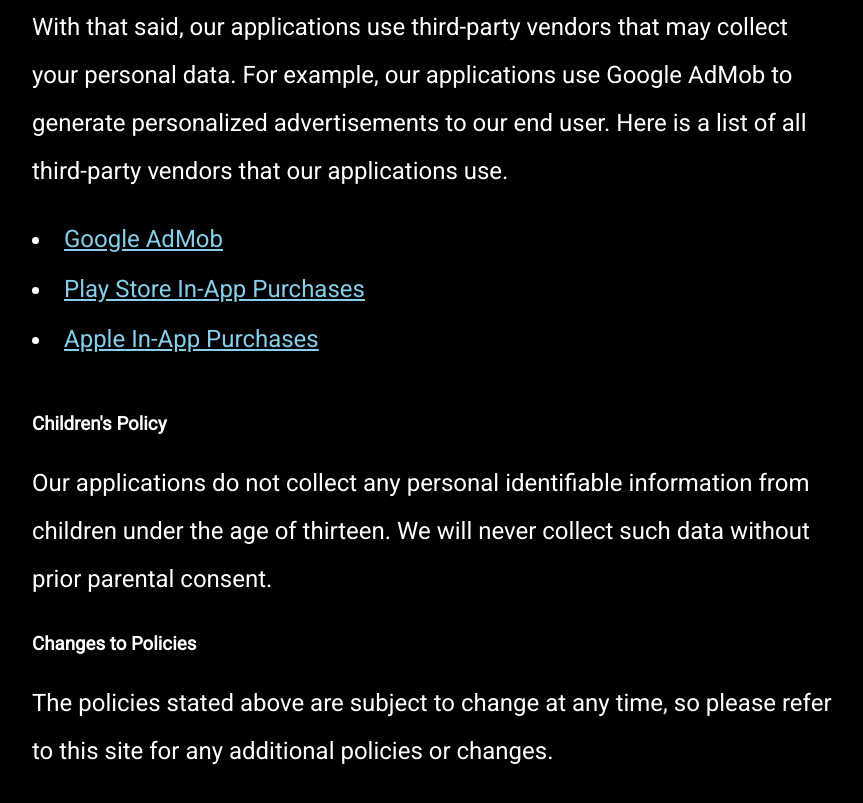
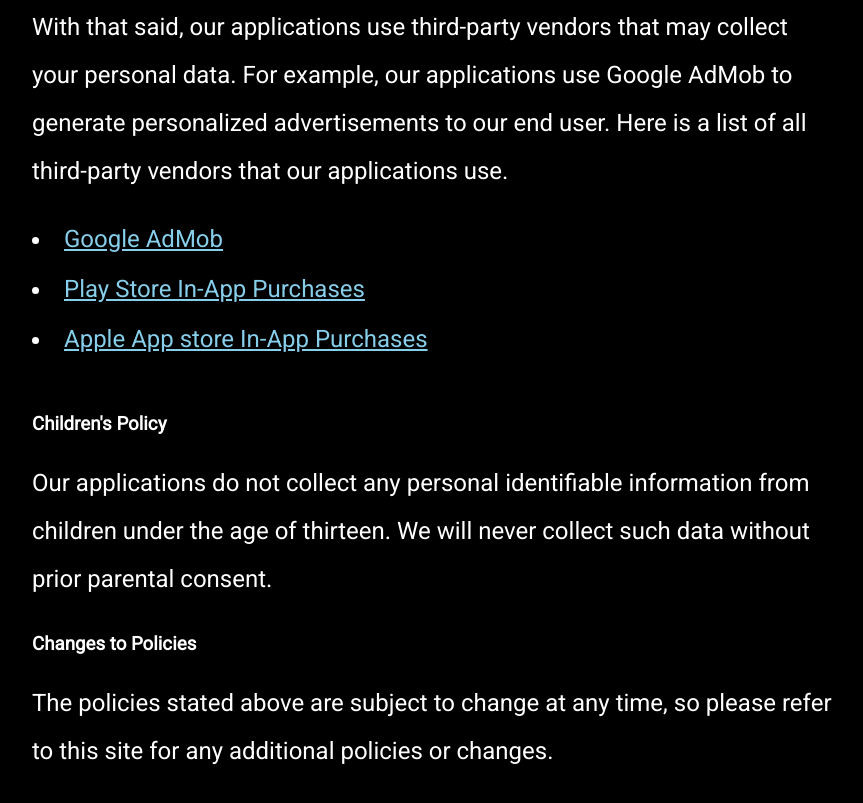
Before and after one commit to thismarvin/privacy-policy, a plain HTML site: page index.html in a window 1280 px wide. Shown: the part 1044-1847 px from the top of the page, without its empty margins (208-1071 px from the left). Drawn offline with Linux system fonts and the light colour scheme.

Commit message:
fixed spelling mistake

```diff
--- a/index.html
+++ b/index.html
@@ -43,7 +43,7 @@
         </p>
         <li><a href="https://policies.google.com/privacy">Google AdMob</a></li>
         <li><a href="https://policies.google.com/privacy">Play Store In-App Purchases</a></li>
-        <li><a href="https://www.apple.com/legal/privacy/">Apple In-App Purchases</a></li>
+        <li><a href="https://www.apple.com/legal/privacy/">Apple App store In-App Purchases</a></li>
 
     </div>
 
```
